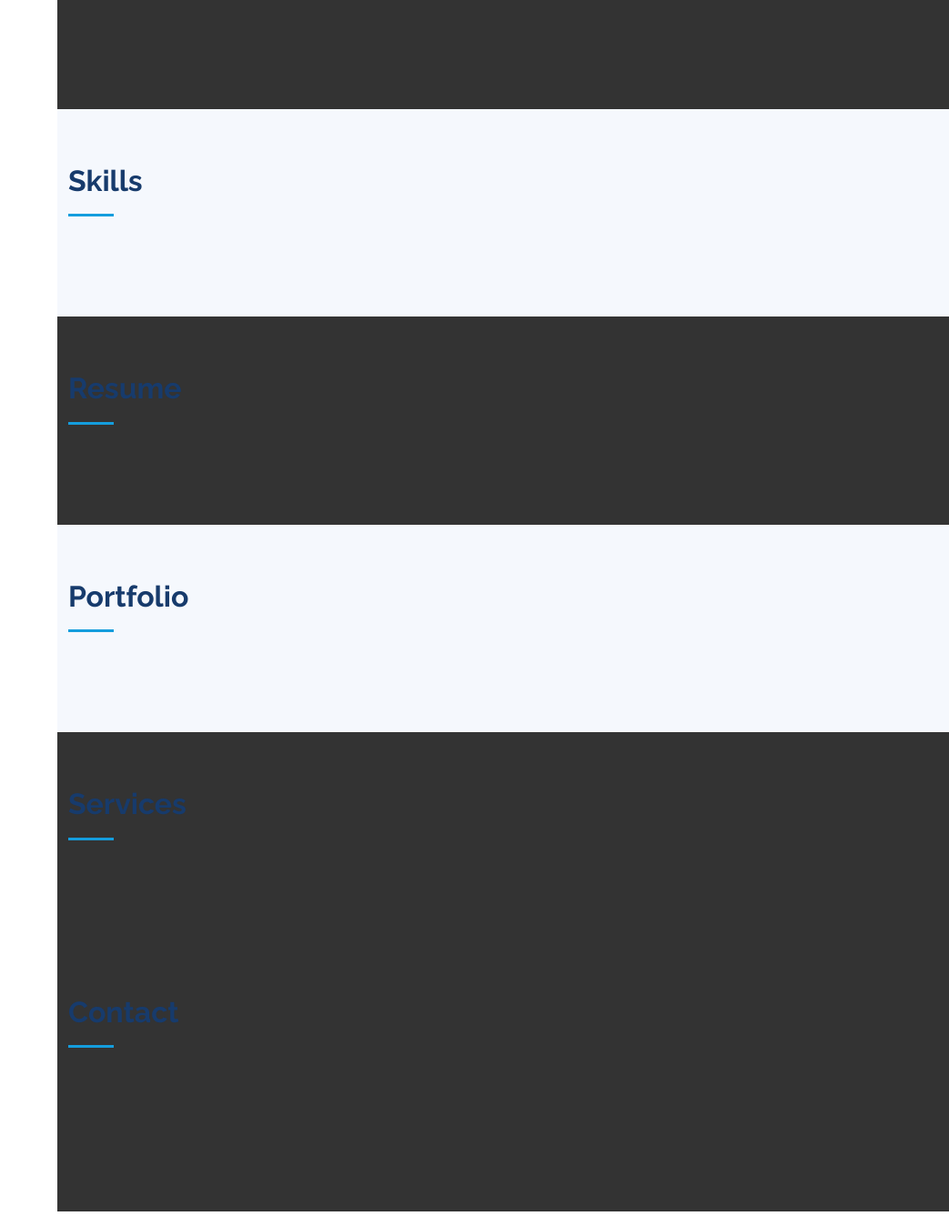
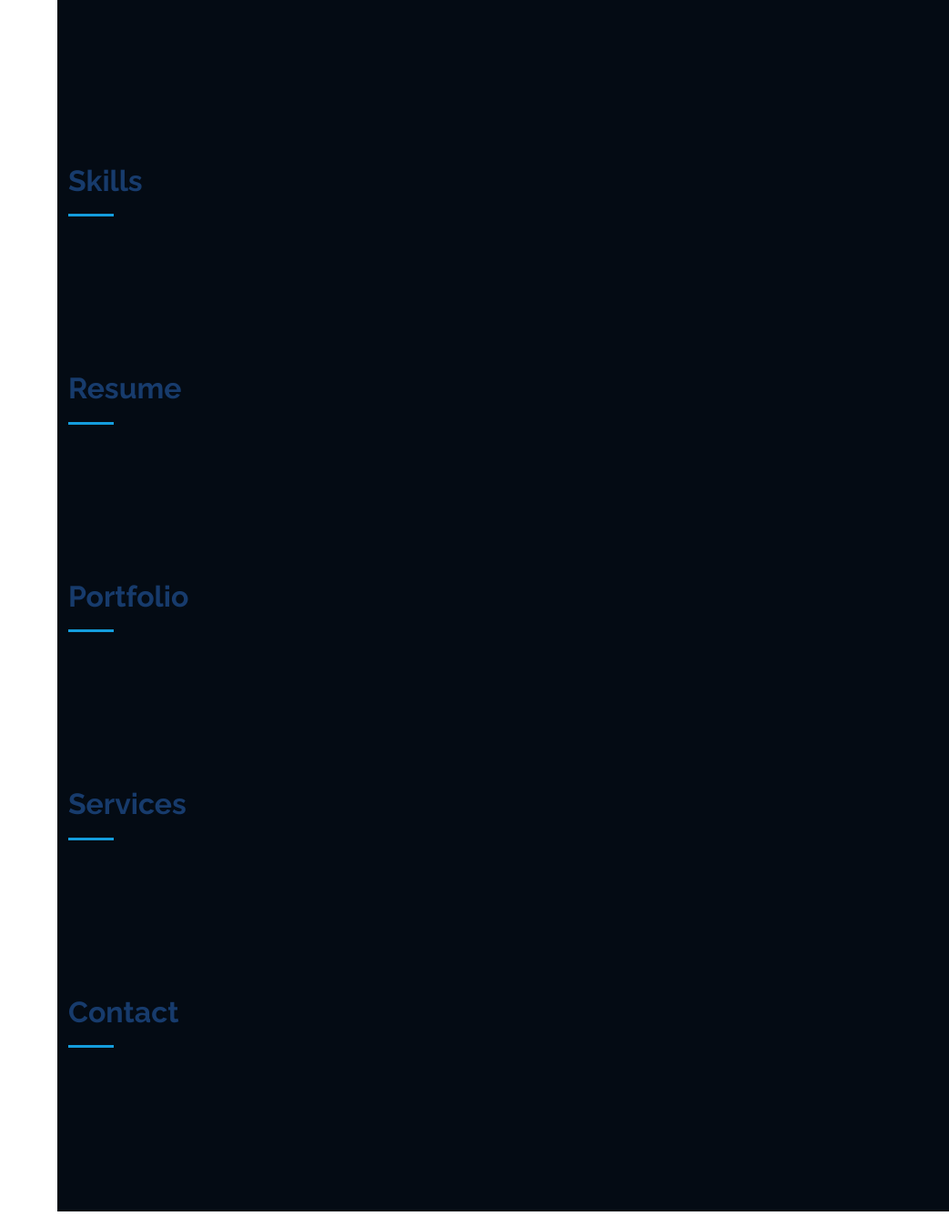
Before and after one commit to ifecog/portfolio, a Django app: page / in a window 1280 px wide. Shown: the part 816-2164 px from the top of the page at 91% size, without its empty margins (237-1280 px from the left). Run offline with Django 4.2, Linux system fonts and the light colour scheme; data that the repository does not hold is empty; some libraries are stand-ins or nearby versions.

Commit message:
Dark Theme CSS

```diff
--- a/portfolio/static/assets/css/style.css
+++ b/portfolio/static/assets/css/style.css
@@ -1110,6 +1110,6 @@ section {
 }
 
 .dark-theme {
-  background-color: #333;
+  background-color: #040b14;
   color: #fff;
 }
--- a/template/pages/home.html
+++ b/template/pages/home.html
@@ -46,7 +46,7 @@
           />
         </div>
         <div class="col-lg-8 pt-4 pt-lg-0 content" data-aos="fade-left">
-          <h3>{{about.title}}</h3>
+          <h2>{{about.title}}</h2>
           <div class="row">
             <div class="col-lg-6">
               <ul>
@@ -82,7 +82,7 @@
   <!-- End About Section -->
 
   <!-- ======= Skills Section ======= -->
-  <section id="skills" class="skills section-bg">
+  <section id="skills" class="skills section-bg dark-theme">
     <div class="container">
       <div class="section-title">
         <h2>Skills</h2>
@@ -112,7 +112,7 @@
   <!-- End Skills Section -->
 
   <!-- ======= Resume Section ======= -->
-  <section id="resume" class="resume">
+  <section id="resume" class="resume dark-theme">
     <div class="container">
       <div class="section-title">
         <h2>Resume</h2>
@@ -129,7 +129,7 @@
   <!-- End Resume Section -->
 
   <!-- ======= Portfolio Section ======= -->
-  <section id="portfolio" class="portfolio section-bg">
+  <section id="portfolio" class="portfolio section-bg dark-theme">
     <div class="container">
       <div class="section-title">
         <h2>Portfolio</h2>
@@ -164,7 +164,7 @@
   <!-- End Portfolio Section -->
 
   <!-- ======= Services Section ======= -->
-  <section id="services" class="services">
+  <section id="services" class="services dark-theme">
     <div class="container">
       <div class="section-title">
         <h2>Services</h2>
@@ -189,7 +189,7 @@
   <!-- End Services Section -->
 
   <!-- ======= Contact Section ======= -->
-  <section id="contact" class="contact">
+  <section id="contact" class="contact dark-theme">
     <div class="container">
       <div class="section-title">
         <h2>Contact</h2>
```
Also changed, not shown: 1 other file.
